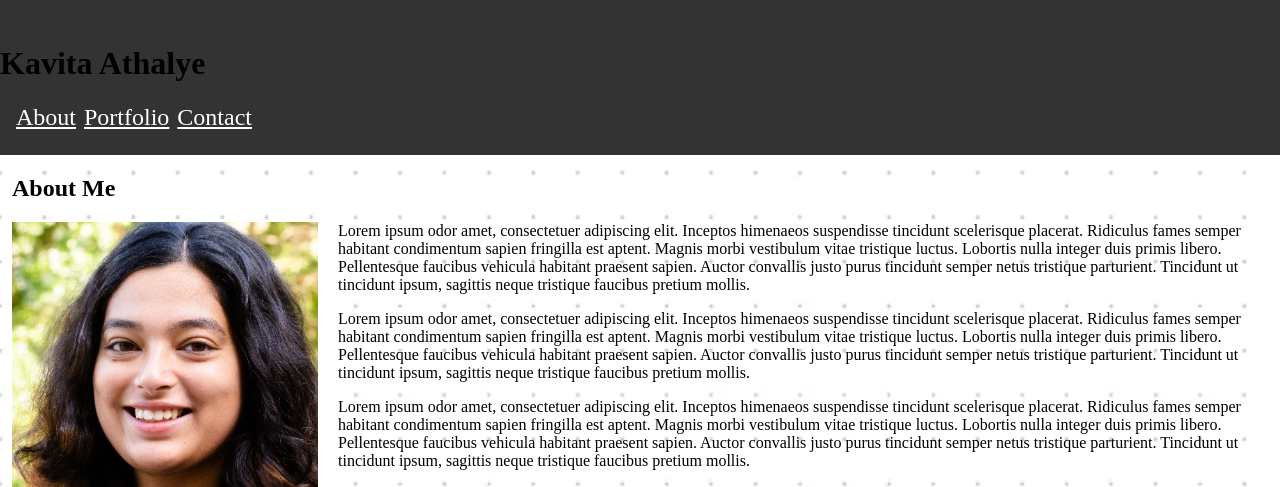
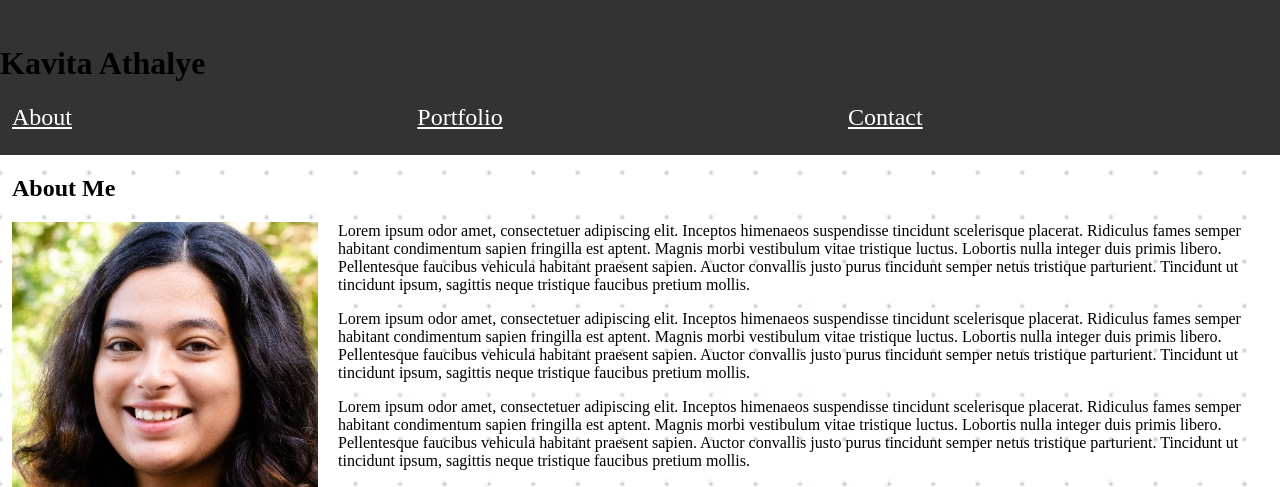
Before and after one commit to kathalye30/m6-hw6-athalye-kavita, a plain HTML site: page index.html in a window 1280 px wide. Shown: the top 487 px of the page. Drawn offline with Linux system fonts and the light colour scheme.

Commit message:
Modified styles.css

```diff
--- a/styles.css
+++ b/styles.css
@@ -24,14 +24,15 @@ nav {
     display: flex;
 }
 
-.link {
-    margin: 0 4px;
-}
-
 
 nav a {
     color: white;
     font-size: 24px;
+    margin-right: auto;
+}
+
+.link {
+    margin-right: 0 4px;
 }
 
 
```
